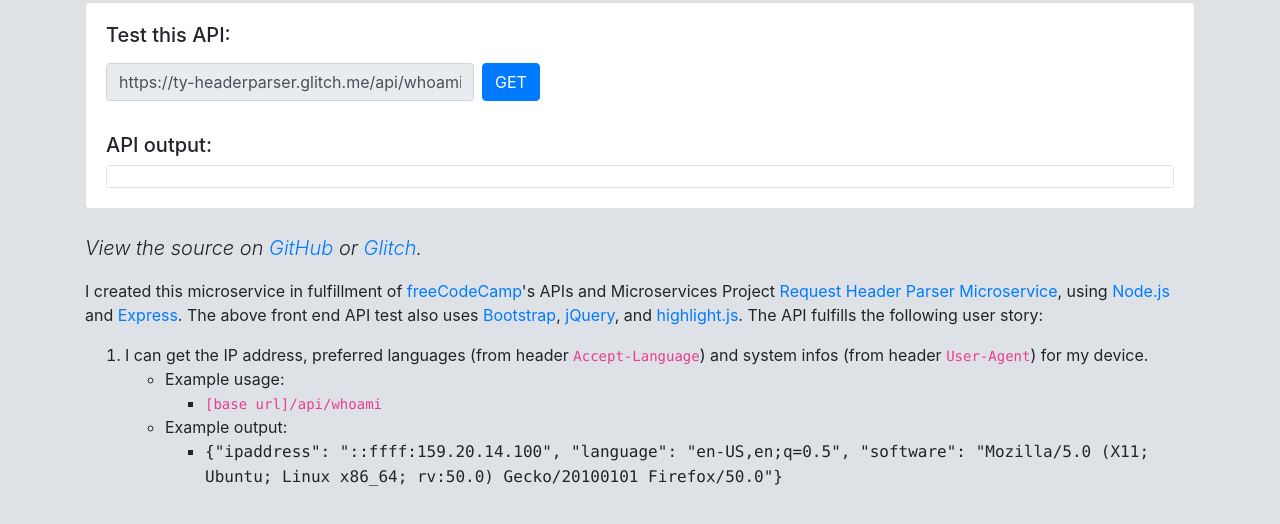
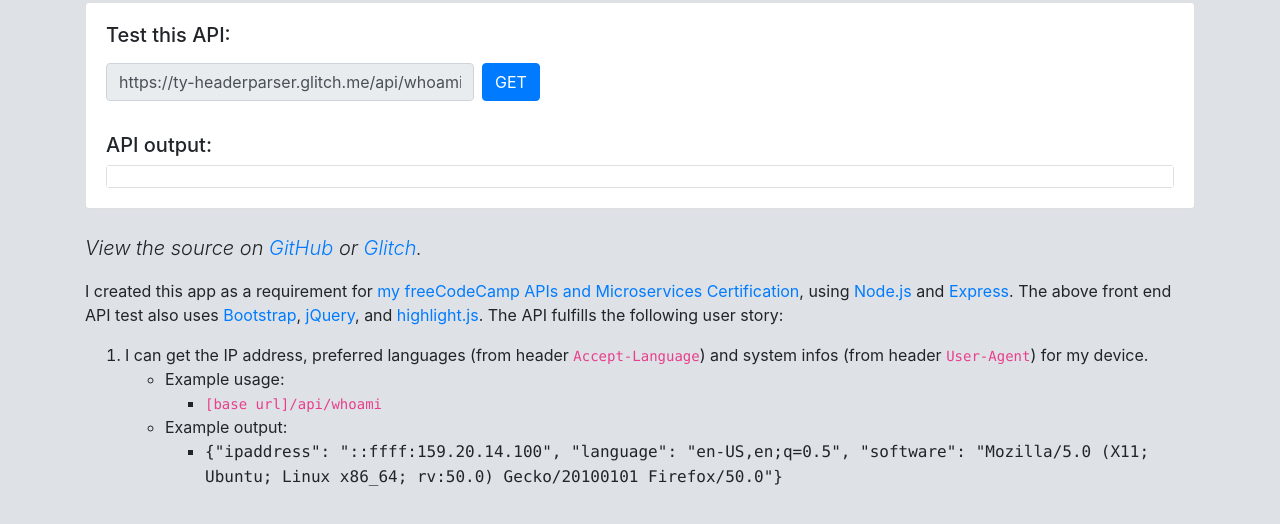
Before and after one commit to TyMick/headerparser, a website: page views/index.html in a window 1280 px wide. Shown: the part 118-642 px from the top of the page. Drawn offline with nearby package versions, Linux system fonts and the light colour scheme; a small style sheet from the web is missing.

Commit message:
Add certification link

```diff
--- a/views/index.html
+++ b/views/index.html
@@ -58,12 +58,10 @@
       </p>
 
       <p>
-        I created this microservice in fulfillment of
-        <a href="https://freecodecamp.org">freeCodeCamp</a>'s APIs and
-        Microservices Project
+        I created this app as a requirement for
         <a
-          href="https://www.freecodecamp.org/learn/apis-and-microservices/apis-and-microservices-projects/request-header-parser-microservice"
-          >Request Header Parser Microservice</a
+          href="https://www.freecodecamp.org/certification/tywmick/apis-and-microservices"
+          >my freeCodeCamp APIs and Microservices Certification</a
         >, using <a href="https://nodejs.org/en/">Node.js</a> and
         <a href="https://expressjs.com/">Express</a>. The above front end API
         test also uses <a href="https://getbootstrap.com/">Bootstrap</a>,
```
Also changed, not shown: LICENSE.md (added), README.md, package.json (indentation only).
